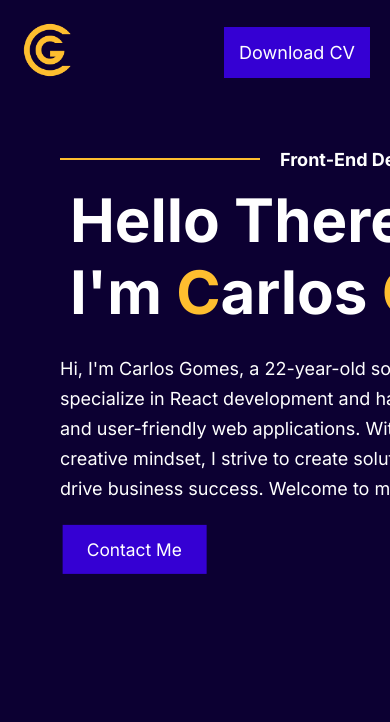
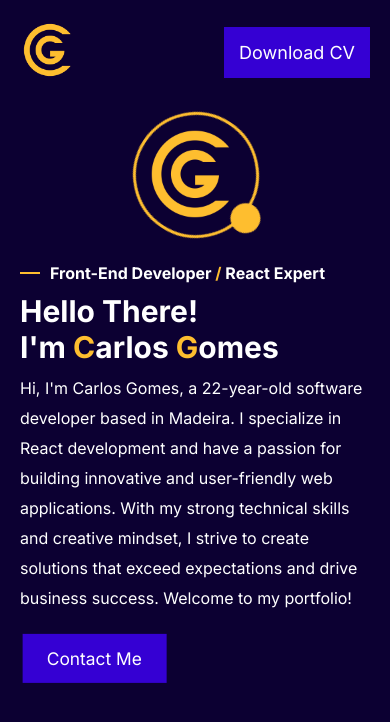
Before and after one commit to CarlosEGCH/Portfolio2023, a React (Vite) app in the folder frontend/: page / in a window 390 px wide. Shown: the top 722 px of the page. Built offline with nearby package versions, Linux system fonts and the light colour scheme.

Commit message:
Hero made responsive

```diff
--- a/frontend/src/components/pages/Hero.css
+++ b/frontend/src/components/pages/Hero.css
@@ -185,6 +185,49 @@ p{
 
 @media only screen and (max-width: 1100px){
     .hero-wrapper {
-        padding: 40px 60px 180px 60px;
+        padding: 20px 20px 80px 20px;
+        flex-direction: column-reverse;
+    }
+
+    .hero-wrapper .right img {
+        width: 100px;
+    }
+
+    .hero-wrapper .right{
+        padding: 0px 0px 30px 0px;
+    }
+
+    .hero-wrapper .right .orbit {
+        height: 120px;
+        width: 120px;
+        top: -12px;
+        left: -12px;
+    }
+
+    .hero-wrapper .right .orbit .satellite {
+        height: 30px;
+        width: 30px;
+    }
+
+    .hero-wrapper .left .subtitle .hline {
+        max-width: 20px;
+    }
+
+    .hero-wrapper .left .subtitle {
+        gap: 10px;
+        font-size: 16px;
+    }
+
+    .hero-wrapper .left .title {
+        font-size: 30px;
+        font-weight: 700;
+        margin: 5px 0px 10px 0px;
+        height: 60px;
+    }
+
+    .hero-wrapper .left .description {
+        font-size: 16px;
+        width: 350px;
+        height: initial;
     }
 }
```
